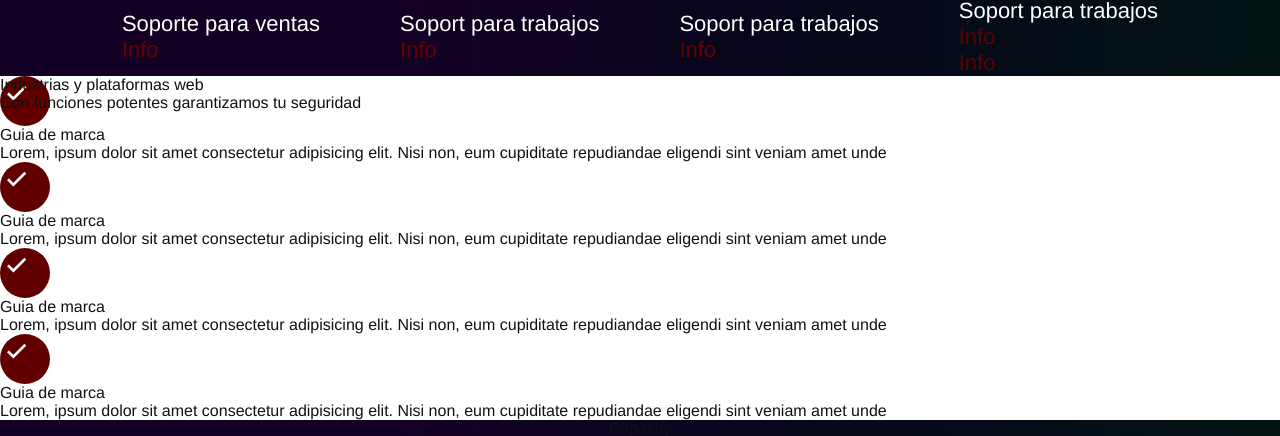
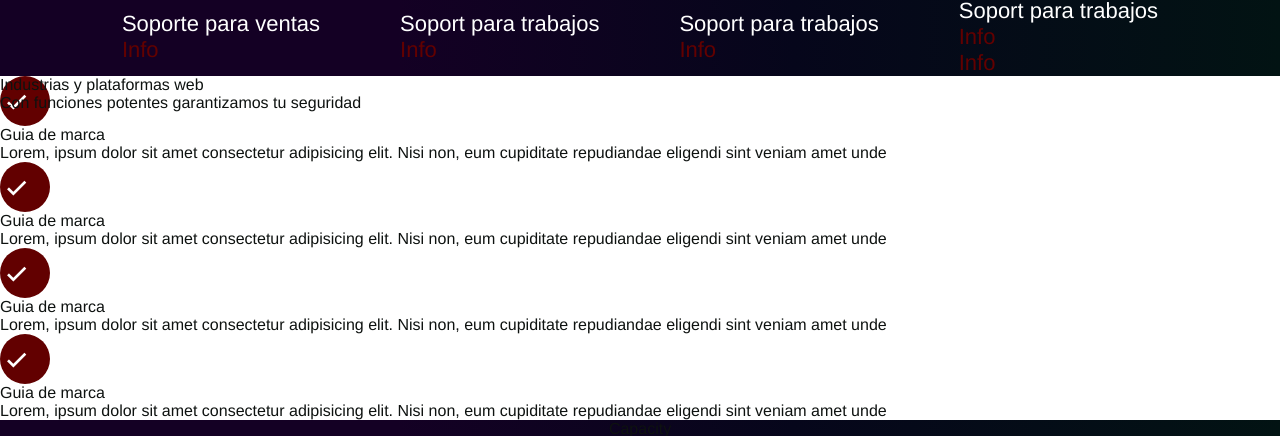
Before and after one commit to cristobalquilimaco/teguilog, a React (Vite) app: page /#/ in a window 1280 px wide. Shown: the part 1902-2338 px from the top of the page. Built offline with nearby package versions, Linux system fonts and the light colour scheme.

Commit message:
Se aplica redondo y alineamiento al icono

```diff
--- a/src/components/styles/webPlataforms.css
+++ b/src/components/styles/webPlataforms.css
@@ -13,5 +13,7 @@ width: 50px;
 border-radius: 50%;
 aspect-ratio: 1;
 display: flex;
-
+align-items: center;
+justify-items: center;
+text-align: center;
 }
```
